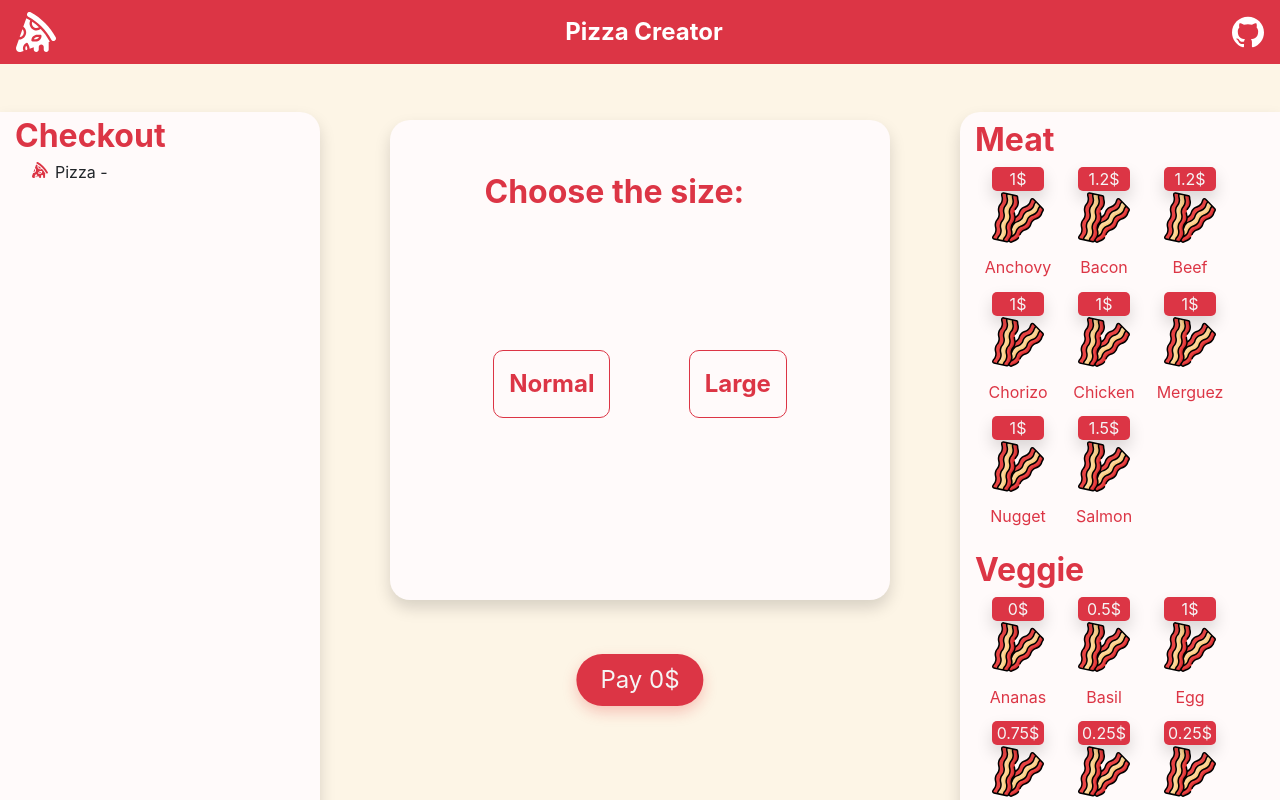
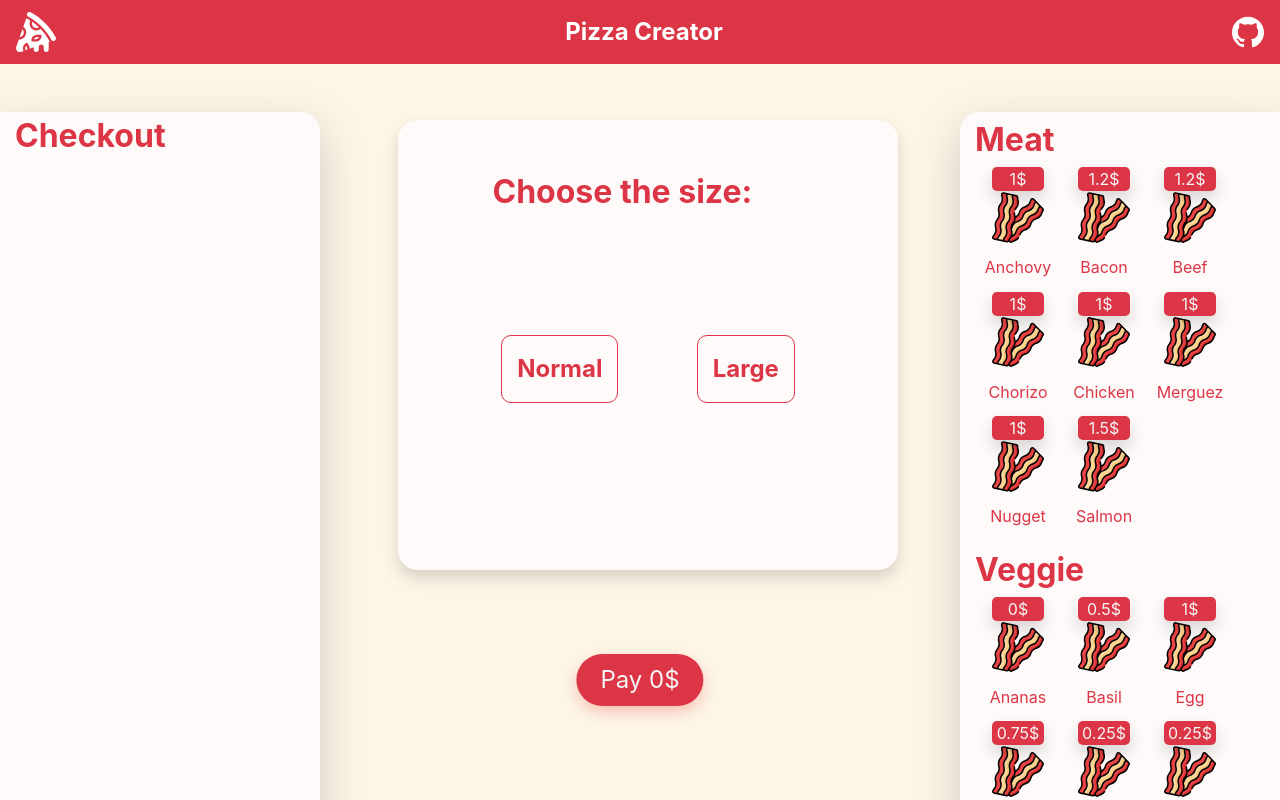
Before and after one commit to TonyHg/pizza-creator, a React (Create React App) app: page / in a window 1280 px wide. Shown: the top 800 px of the page. Built offline with nearby package versions, Linux system fonts and the light colour scheme.

Commit message:
handle several pizzas

```diff
--- a/src/App.js
+++ b/src/App.js
@@ -1,4 +1,4 @@
-import { React, useState } from 'react';
+import { React, useState, useEffect } from 'react';
 import './App.scss';
 
 import Header from './components/Header';
@@ -6,20 +6,55 @@ import Checkout from './components/Checkout';
 import PizzaCreator from './components/PizzaCreator';
 import Pay from './components/Pay';
 import roundToCents from './utils/Round';
+import deepCopyOf from './utils/DeepCopy';
+
+const initPizza = {
+  id: -1,
+  size: null,
+  sauce: null,
+  cheese: null,
+  toppings: []
+}
 
 function App() {
-  const [pizzas, setPizzas] = useState([]);
+  const [pizzas, setPizzas] = useState([deepCopyOf(initPizza)]);
+  const [currentPizzaIdx, setCurrentPizzaIdx] = useState(0);
+  const [currentPizza, setCurrentPizza] = useState(pizzas[currentPizzaIdx]);
+
+  useEffect(() => {
+    updateCurrentPizza();
+  }, [currentPizzaIdx]);
 
   const onUpdatePizza = (pizza) => {
-    const pizzaIdx = pizzas.findIndex(p => p.id === pizza.id);
-    if (pizzaIdx !== -1) {
-      var newPizzas = [...pizzas];
-      newPizzas[pizzaIdx] = pizza;
-      setPizzas(newPizzas);
-    } else {
-      onAddPizza(pizza);
+    var pizzaIdx = pizzas.findIndex(p => p.id === pizza.id);
+    if (pizza.id === -1) {
+      pizza.id = getMaxIdx() + 1;
+      pizzaIdx = pizzas.length - 1;
     }
+    var newPizzas = [...pizzas];
+    newPizzas[pizzaIdx] = pizza;
+    setPizzas(newPizzas);
   }
+
+  const getMaxIdx = () => {
+    return pizzas.reduce((max, curr) => curr.id > max ? curr.id : max, pizzas[0].id);
+  }
+
+  const updateCurrentPizza = () => {
+    setCurrentPizza(pizzas[currentPizzaIdx]);
+  }
+
+  const onPrevious = () => {
+    if (currentPizzaIdx === 0)
+      return;
+    setCurrentPizzaIdx(currentPizzaIdx - 1);
+  };
+
+  const onNext = () => {
+    if (currentPizzaIdx === pizzas.length - 1)
+      return;
+    setCurrentPizzaIdx(currentPizzaIdx + 1);
+  };
 
   const onAddPizza = (pizza) => {
     const newPizzas = [...pizzas];
@@ -27,8 +62,19 @@ function App() {
     setPizzas(newPizzas);
   }
 
+  const resetPizzas = () => {
+    setPizzas([initPizza]);
+  }
+
+  const onAddDummyPizza = () => {
+    if (pizzas[pizzas.length - 1].id !== -1) {
+      const copy = deepCopyOf(initPizza);
+      onAddPizza(copy);
+    }
+  }
+
   const onPay = () => {
-
+    resetPizzas();
   }
 
   const wrapperStyle = "wrapper d-flex my-5";
@@ -36,12 +82,31 @@ function App() {
   var total = pizzas.reduce((acc, curr) => acc + (curr.size !== null ? curr.size.price : 0) + curr.toppings.reduce((a, c) => a + c.price, 0), 0);
   total = roundToCents(total);
 
+  const getValidPizzas = () => {
+    return pizzas.filter(pizza => pizza.size != null);
+  }
+
+  const getTotalPrice = (pizzas) => {
+    var total = pizzas.reduce((acc, curr) => acc + (curr.size !== null ? curr.size.price : 0) + curr.toppings.reduce((a, c) => a + c.price, 0), 0);
+    total = roundToCents(total);
+    return total;
+  }
+
+  var total = getTotalPrice(getValidPizzas());
+
   return (
     <div className="App">
       <Header />
       <div className={wrapperStyle}>
-        <Checkout pizzas={pizzas} total={total}/>
-        <PizzaCreator pizzas={pizzas} onUpdatePizza={onUpdatePizza}/>
+        <Checkout pizzas={getValidPizzas()} total={total}/>
+        <PizzaCreator pizzas={pizzas}
+                      currentPizza={currentPizza}
+                      currentPizzaIdx={currentPizzaIdx}
+                      setCurrentPizza={setCurrentPizza}
+                      onPrevious={onPrevious}
+                      onNext={onNext}
+                      onUpdatePizza={onUpdatePizza}
+                      onAddDummyPizza={onAddDummyPizza}/>
       </div>
       <Pay onPay={onPay} total={total}/>
     </div>
--- a/src/components/Checkout.js
+++ b/src/components/Checkout.js
@@ -4,7 +4,7 @@ import '../css/Checkout.scss'
 
 
 export default function Checkout({pizzas, total}) {
-  const checkoutStyle = "checkout-card col-3 shadow d-flex flex-column";
+  const checkoutStyle = "checkout-card col-3 shadow-lg d-flex flex-column";
   const checkoutTitleStyle = "checkout-title";
   const checkoutPriceStyle = "checkout-price mt-auto mb-3";
   const pizzaStyle = "checkout-pizza";
--- a/src/components/Pay.js
+++ b/src/components/Pay.js
@@ -4,7 +4,7 @@ import '../css/Pay.scss';
 
 export default function Pay({onPay, total}) {
   const payStyle = "pay-btn position-absolute py-2 px-4";
-  return <div className={payStyle}>
+  return <div className={payStyle} onClick={onPay}>
     Pay {total}$
   </div>
 }
--- a/src/components/Pizza.js
+++ b/src/components/Pizza.js
@@ -11,6 +11,13 @@ export default function Pizza({pizza, onUpdatePizza, setSize, setSauce, setChees
   const pizzaChoiceStyle = "pizza-choice m-auto";
   const pizzaStyle = "d-flex h-100 w-100";
   const pizzaImageStyle = "m-auto";
+  const pizzaHiddenStyle = "pizza-card pizza-hidden";
+
+  if (!pizza) {
+    return <div className={pizzaHiddenStyle}>
+
+    </div>
+  }
 
   if (pizza.size === null) {
     return <div className={pizzaCardStyle}>
--- a/src/components/PizzaCreator.js
+++ b/src/components/PizzaCreator.js
@@ -17,37 +17,17 @@ export const pizzaCheese = {
   NO_CHEESE: "No Cheese"
 }
 
-const initPizza = {
-  id: 0,
-  size: null,
-  sauce: null,
-  cheese: null,
-  toppings: []
-}
 
-export default function PizzaCreator({pizzas, onUpdatePizza}) {
-  const [previousPizza, setpreviousPizza] = useState(null);
-  const [currentPizza, setCurrentPizza] = useState(initPizza);
-  const [nextPizza, setNextPizza] = useState(null);
-
+export default function PizzaCreator({pizzas, currentPizza, currentPizzaIdx, setCurrentPizza, onPrevious, onNext, onUpdatePizza, onAddDummyPizza}) {
   useEffect(() => {
     onUpdatePizza(currentPizza);
   }, [currentPizza]);
-
-  const onPrevious = () => {
-    if (previousPizza === null)
-      return;
-
-  };
-
-  const onNext = () => {
-
-  };
 
   const setSize = (size) => {
     const pizza = {...currentPizza};
     pizza.size = size;
     setCurrentPizza(pizza);
+    onAddDummyPizza();
   }
 
   const setSauce = (sauce) => {
@@ -72,7 +52,13 @@ export default function PizzaCreator({pizzas, onUpdatePizza}) {
   }
 
   return <>
-    <PizzasDisplayer previousPizza={previousPizza} currentPizza={currentPizza} nextPizza={nextPizza} onPrevious={onPrevious} onNext={onNext} onUpdatePizza={onUpdatePizza} setSize={setSize} setSauce={setSauce} setCheese={setCheese}/>
+    <PizzasDisplayer previousPizza={pizzas[currentPizzaIdx - 1]}
+                      currentPizza={pizzas[currentPizzaIdx]}
+                      nextPizza={pizzas[currentPizzaIdx + 1]}
+                      onPrevious={onPrevious} onNext={onNext}
+                      onUpdatePizza={onUpdatePizza} setSize={setSize}
+                      setSauce={setSauce}
+                      setCheese={setCheese}/>
     <Toppings onClickTopping={onClickTopping} pizza={currentPizza}/>
   </>
 }
--- a/src/components/PizzasDisplayer.js
+++ b/src/components/PizzasDisplayer.js
@@ -1,13 +1,23 @@
 import React from 'react';
 
 import Pizza from './Pizza';
+import '../css/PizzasDisplayer.scss';
 
 export default function PizzasDisplayer({ previousPizza, currentPizza, nextPizza, onPrevious, onNext, onUpdatePizza, setSize, setSauce, setCheese}) {
+  const previousPizzaStyle = "previous-pizza my-auto";
+  const currentPizzaStyle = "current-pizza mx-3";
+  const nextPizzaStyle = "next-pizza my-auto";
 
   const PizzasDisplayerStyle = "col-6 d-flex justify-content-center";
   return <div className={PizzasDisplayerStyle}>
-    {previousPizza !== null && <Pizza pizza={previousPizza}/>}
-    <Pizza pizza={currentPizza} onUpdatePizza={onUpdatePizza} setSize={setSize} setSauce={setSauce} setCheese={setCheese}/>
-    {nextPizza !== null && <Pizza pizza={nextPizza}/>}
+    <div className={previousPizzaStyle} onClick={onPrevious}>
+      <Pizza pizza={previousPizza}/>
+    </div>
+    <div className={currentPizzaStyle}>
+      <Pizza className={currentPizzaStyle} pizza={currentPizza} onUpdatePizza={onUpdatePizza} setSize={setSize} setSauce={setSauce} setCheese={setCheese}/>
+    </div>
+    <div className={nextPizzaStyle} onClick={onNext}>
+      <Pizza pizza={nextPizza}/>
+    </div>
   </div>
 }
--- a/src/components/Toppings.js
+++ b/src/components/Toppings.js
@@ -33,7 +33,7 @@ const toppings = [
 ]
 
 export default function Toppings({ onClickTopping, pizza }) {
-  const toppingsStyle = "toppings-card col-3 pt-1 shadow";
+  const toppingsStyle = "toppings-card col-3 pt-1 shadow-lg";
   const toppingSectionStyle = "mb-2";
   const toppingSectionTitleStyle = "topping-selection-title";
   const toppingFlexStyle = "d-flex flex-wrap";
--- a/src/css/Checkout.scss
+++ b/src/css/Checkout.scss
@@ -3,6 +3,7 @@
 .checkout-card {
   background-color: rgb(255, 250, 250);
   border-radius: 0 20px 20px 0;
+  z-index: 10;
 }
 
 .checkout-title, .checkout-price {
--- a/src/css/Pizza.scss
+++ b/src/css/Pizza.scss
@@ -2,8 +2,8 @@
 
 .pizza-card {
   background-color: rgb(255, 250, 250);
-  width: 500px;
-  height: 480px;
+  width: 100%;
+  height: 100%;
   border-radius: 20px;
 }
 
@@ -30,3 +30,7 @@
     color: whitesmoke;
   }
 }
+
+.pizza-hidden {
+  visibility: hidden;
+}
--- /dev/null
+++ b/src/css/PizzasDisplayer.scss
@@ -0,0 +1,24 @@
+@import "../../node_modules/bootstrap/scss/bootstrap";
+
+.current-pizza {
+  min-width: 500px;
+  min-height: 450px;
+  max-height: 450px;
+}
+
+
+.previous-pizza, .next-pizza {
+  cursor: pointer;
+  opacity: 0.8;
+  min-width: 350px;
+  min-width: 350px;
+  min-height: 300px;
+  max-height: 300px;
+  z-index: 5;
+  .pizza-card-title {
+    font-size: 24px;
+  }
+  .pizza-choice {
+    font-size: 16px;
+  }
+}
--- a/src/css/Topping.scss
+++ b/src/css/Topping.scss
@@ -3,6 +3,7 @@
 .toppings-card {
   background-color: rgb(255, 250, 250);
   border-radius: 20px 0 0 20px;
+  z-index: 10;
 }
 
 .topping-selection-title {
```
